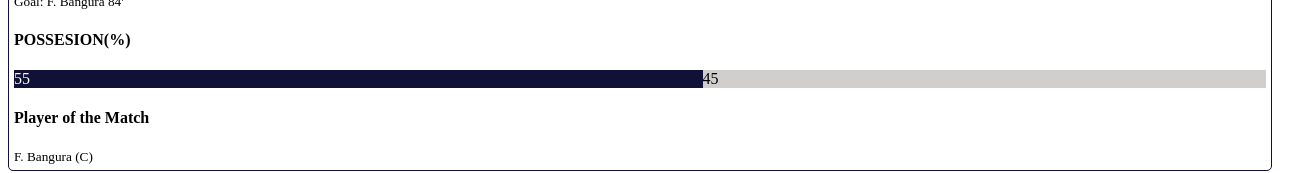
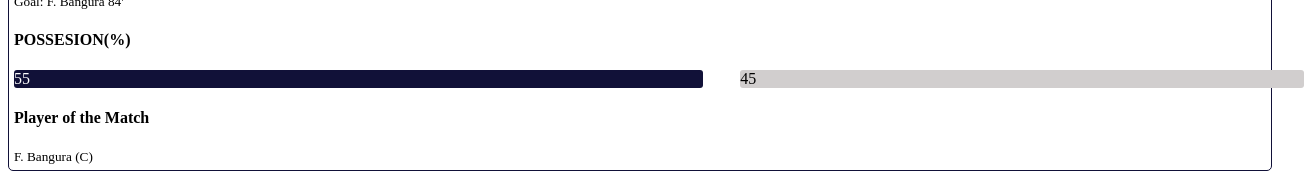
Before and after one commit to kalloKeh/Scoreboard-website, a plain HTML site: page c-20.html in a window 1280 px wide. Shown: the part 163-336 px from the top of the page, 1304 px wide, since content can reach past the window. Drawn offline with Linux system fonts and the light colour scheme.

Commit message:
Update c-20.html

```diff
--- a/c-20.html
+++ b/c-20.html
@@ -16,13 +16,16 @@
       .possesion {
         display: grid;
         grid-template-columns: 55% 45%;
+        column-gap: 3%;
       }
       .six {
         background-color: rgb(17, 17, 56);
         color: white;
+        border-radius: 3px;
       }
       .four {
         background-color: rgb(209, 206, 206);
+        border-radius: 3px;
       }
       h5 {
         font-weight: lighter;
```
